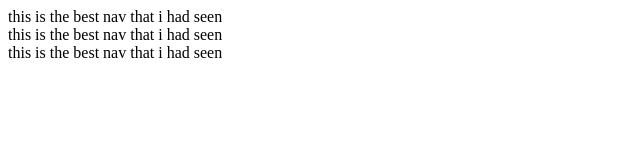
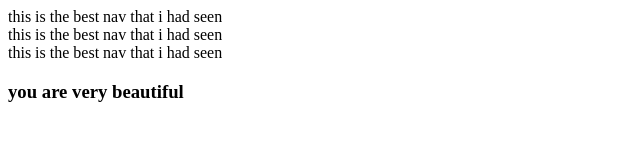
Before and after one commit to aliahmad28865-md/restore-sec-project, a plain HTML site: page index.html in a window 1280 px wide. Shown: the whole page, without its empty margins (0-640 px from the left). Drawn offline with Linux system fonts and the light colour scheme.

Commit message:
staged changes

```diff
--- a/index.html
+++ b/index.html
@@ -15,6 +15,6 @@
     <nav>
         this is the best nav that i had seen
     </nav>
-
+     <h3>you are very beautiful</h3>
 </body>
 </html>
```
